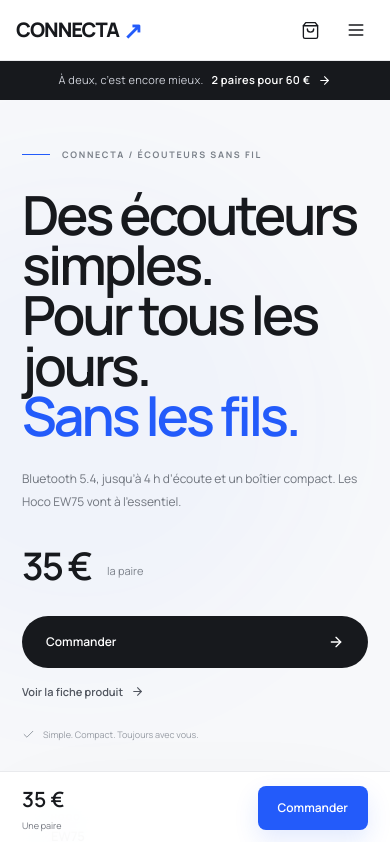
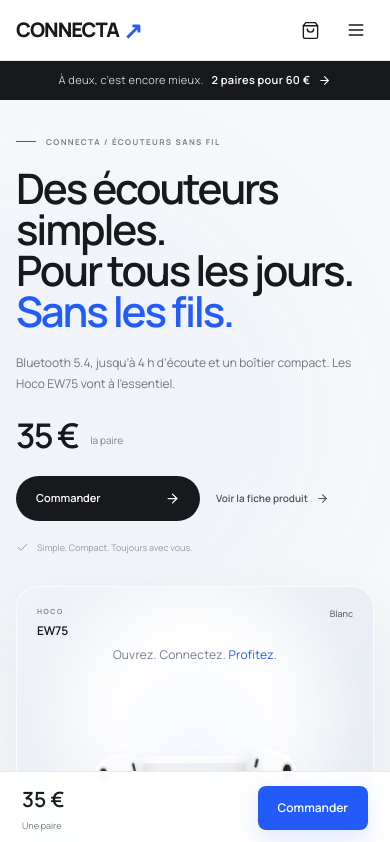
Before and after one commit to said-oumakhlouf/connecta, a Next.js app: page / in a window 390 px wide. Shown: the top 842 px of the page. Built offline with nearby package versions, Linux system fonts and the light colour scheme.

Commit message:
Refine hero layout for mobile

```diff
--- a/components/home/Hero.tsx
+++ b/components/home/Hero.tsx
@@ -19,15 +19,15 @@
     <section id="produit" className="relative overflow-hidden bg-[#f7f8fa]">
       <div className="pointer-events-none absolute -left-40 top-20 size-120 rounded-full bg-[#235bfa08] blur-3xl" />
 
-      <div className="mx-auto grid min-h-[calc(100vh-110px)] w-full max-w-310 grid-cols-1 items-center gap-10 px-5.5 py-12 md:grid-cols-[0.85fr_1.15fr] md:px-12 md:py-16 xl:max-w-335 xl:gap-16 2xl:max-w-375 2xl:gap-24 2xl:px-16">
+      <div className="mx-auto grid w-full max-w-310 grid-cols-1 items-center gap-8 px-4 py-9 sm:px-5.5 sm:py-11 md:min-h-[calc(100vh-90px)] md:grid-cols-[0.85fr_1.15fr] md:gap-10 md:px-12 md:py-16 xl:max-w-335 xl:gap-16 2xl:max-w-375 2xl:gap-24 2xl:px-16">
         {/* TEXTE */}
         <div className="relative z-10 max-w-135 2xl:max-w-155">
-          <div className="mb-7 flex items-center gap-3 text-[9px] font-bold uppercase tracking-[1.7px] text-[#7a8089] md:text-[10px]">
-            <span className="h-px w-7 bg-[#235bfa]" />
+          <div className="mb-5 flex items-center gap-2.5 text-[8px] font-bold uppercase tracking-[1.4px] text-[#7a8089] sm:text-[9px] md:mb-7 md:gap-3 md:text-[10px] md:tracking-[1.7px]">
+            <span className="h-px w-5 bg-[#235bfa] md:w-7" />
             {SITE.name} / ÉCOUTEURS SANS FIL
           </div>
 
-          <h1 className="max-w-140 text-[54px] font-semibold leading-[0.93] tracking-[-3px] text-[#17191d] md:text-[66px] md:tracking-[-4px] xl:text-[78px] 2xl:text-[90px] 2xl:tracking-[-5px]">
+          <h1 className="max-w-140 text-[42px] font-semibold leading-[0.98] tracking-[-2.2px] text-[#17191d] sm:text-[48px] sm:tracking-[-2.6px] md:text-[66px] md:leading-[0.93] md:tracking-[-4px] xl:text-[78px] 2xl:text-[90px] 2xl:tracking-[-5px]">
             Des écouteurs simples.
             <br />
             Pour tous les jours.
@@ -35,37 +35,39 @@
             <span className="text-[#235bfa]">Sans les fils.</span>
           </h1>
 
-          <p className="mt-7 max-w-110 text-[12px] leading-[1.9] text-[#70757e] md:text-sm 2xl:text-[16px]">
+          <p className="mt-5 max-w-110 text-[12px] leading-[1.75] text-[#70757e] sm:text-[13px] md:mt-7 md:text-sm md:leading-[1.9] 2xl:text-[16px]">
             Bluetooth {product.bluetoothVersion}, jusqu’à {product.musicTime}{' '}
             d’écoute et un boîtier compact. Les {product.name} vont à
             l’essentiel.
           </p>
 
-          <div className="mt-8 flex items-end gap-4">
-            <strong className="text-[38px] font-semibold leading-none tracking-[-2px] text-[#17191d] md:text-[44px]">
+          <div className="mt-6 flex items-end gap-3 md:mt-8 md:gap-4">
+            <strong className="text-[34px] font-semibold leading-none tracking-[-1.7px] text-[#17191d] md:text-[44px] md:tracking-[-2px]">
               {soloOffer.price} €
             </strong>
 
-            <span className="pb-1 text-[11px] text-[#7c818a]">la paire</span>
+            <span className="pb-1 text-[10px] text-[#7c818a] md:text-[11px]">
+              la paire
+            </span>
           </div>
 
           {/* ACTIONS */}
-          <div className="mt-8 flex flex-col gap-4 sm:flex-row sm:items-center">
+          <div className="mt-6 flex flex-wrap items-center gap-4 md:mt-8">
             <button
               type="button"
               onClick={() => order('solo')}
-              className="group flex min-w-55 items-center justify-between gap-8 rounded-full bg-[#17191d] px-6 py-4.5 text-xs font-semibold text-white transition duration-300 hover:-translate-y-0.5 hover:bg-[#235bfa]"
+              className="group flex min-w-46 items-center justify-between gap-6 rounded-full bg-[#17191d] px-5 py-3.5 text-[11px] font-semibold text-white transition duration-300 hover:-translate-y-0.5 hover:bg-[#235bfa] sm:min-w-52.5 sm:px-6 sm:py-4 md:min-w-55 md:gap-8 md:py-4.5 md:text-xs"
             >
               Commander
               <ArrowRight
-                size={16}
+                size={15}
                 className="transition-transform duration-300 group-hover:translate-x-1"
               />
             </button>
 
             <Link
               href="/produit/hoco-ew75"
-              className="group inline-flex items-center gap-2 text-[11px] font-semibold text-[#51565f] transition hover:text-[#235bfa]"
+              className="group inline-flex items-center gap-2 text-[10px] font-semibold text-[#51565f] transition hover:text-[#235bfa] md:text-[11px]"
             >
               Voir la fiche produit
               <ArrowRight
@@ -75,34 +77,34 @@
             </Link>
           </div>
 
-          <div className="mt-7 flex items-center gap-2 text-[9px] text-[#969ba3] md:text-[10px]">
+          <div className="mt-5 flex items-center gap-2 text-[9px] text-[#969ba3] md:mt-7 md:text-[10px]">
             <Check size={13} strokeWidth={1.8} />
             Simple. Compact. Toujours avec vous.
           </div>
         </div>
 
         {/* PRODUIT */}
-        <div className="relative h-115 overflow-hidden rounded-[28px] border border-white/80 bg-[radial-gradient(circle_at_50%_34%,#ffffff_0%,#ffffff_25%,transparent_55%),linear-gradient(145deg,#f0f3f8,#e3e8f0)] shadow-[0_40px_100px_#18203314] md:h-140 xl:h-155 2xl:h-175">
-          <div className="absolute inset-x-7 top-7 z-20 flex items-start justify-between md:inset-x-9 md:top-9">
+        <div className="relative h-95 overflow-hidden rounded-[22px] border border-white/80 bg-[radial-gradient(circle_at_50%_34%,#ffffff_0%,#ffffff_25%,transparent_55%),linear-gradient(145deg,#f0f3f8,#e3e8f0)] shadow-[0_30px_70px_#18203312] sm:h-110 md:h-140 md:rounded-[28px] md:shadow-[0_40px_100px_#18203314] xl:h-155 2xl:h-175">
+          <div className="absolute inset-x-5 top-5 z-20 flex items-start justify-between md:inset-x-9 md:top-9">
             <div>
-              <span className="block text-[8px] font-bold tracking-[1.6px] text-[#7f8691]">
+              <span className="block text-[7px] font-bold tracking-[1.5px] text-[#7f8691] md:text-[8px] md:tracking-[1.6px]">
                 {product.brand.toUpperCase()}
               </span>
 
-              <strong className="mt-1 block text-[13px] font-semibold tracking-[-0.2px] text-[#17191d]">
+              <strong className="mt-1 block text-[12px] font-semibold tracking-[-0.2px] text-[#17191d] md:text-[13px]">
                 {product.model}
               </strong>
             </div>
 
-            <span className="text-[10px] font-medium text-[#616771]">
+            <span className="text-[9px] font-medium text-[#616771] md:text-[10px]">
               {product.color}
             </span>
           </div>
 
           <AnimatedProduct />
 
-          <div className="absolute bottom-7 left-7 z-20 md:bottom-9 md:left-9">
-            <span className="text-[10px] font-medium text-[#616771]">
+          <div className="absolute bottom-5 left-5 z-20 md:bottom-9 md:left-9">
+            <span className="text-[9px] font-medium text-[#616771] md:text-[10px]">
               Bluetooth {product.bluetoothVersion} · {product.musicTime}{' '}
               d’écoute · {product.range}
             </span>
```
